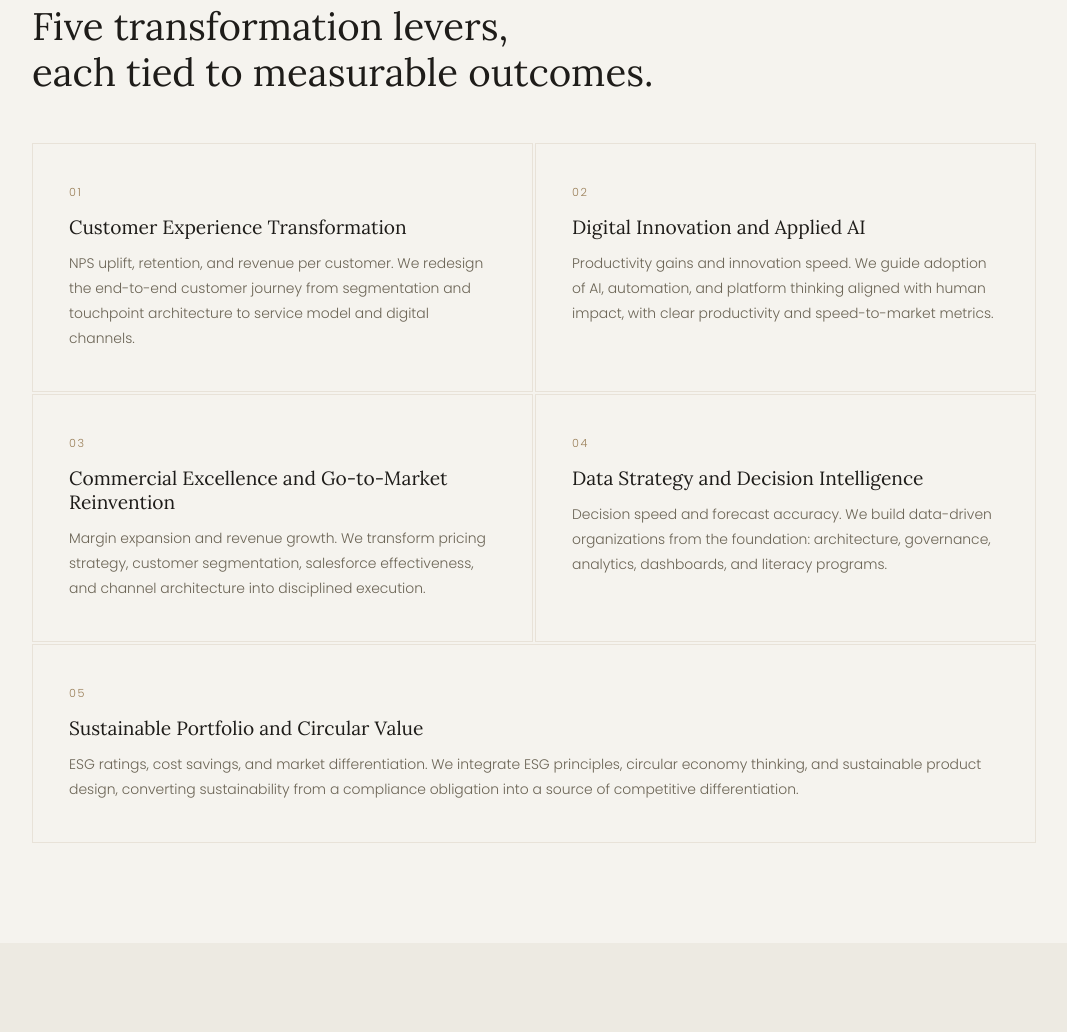
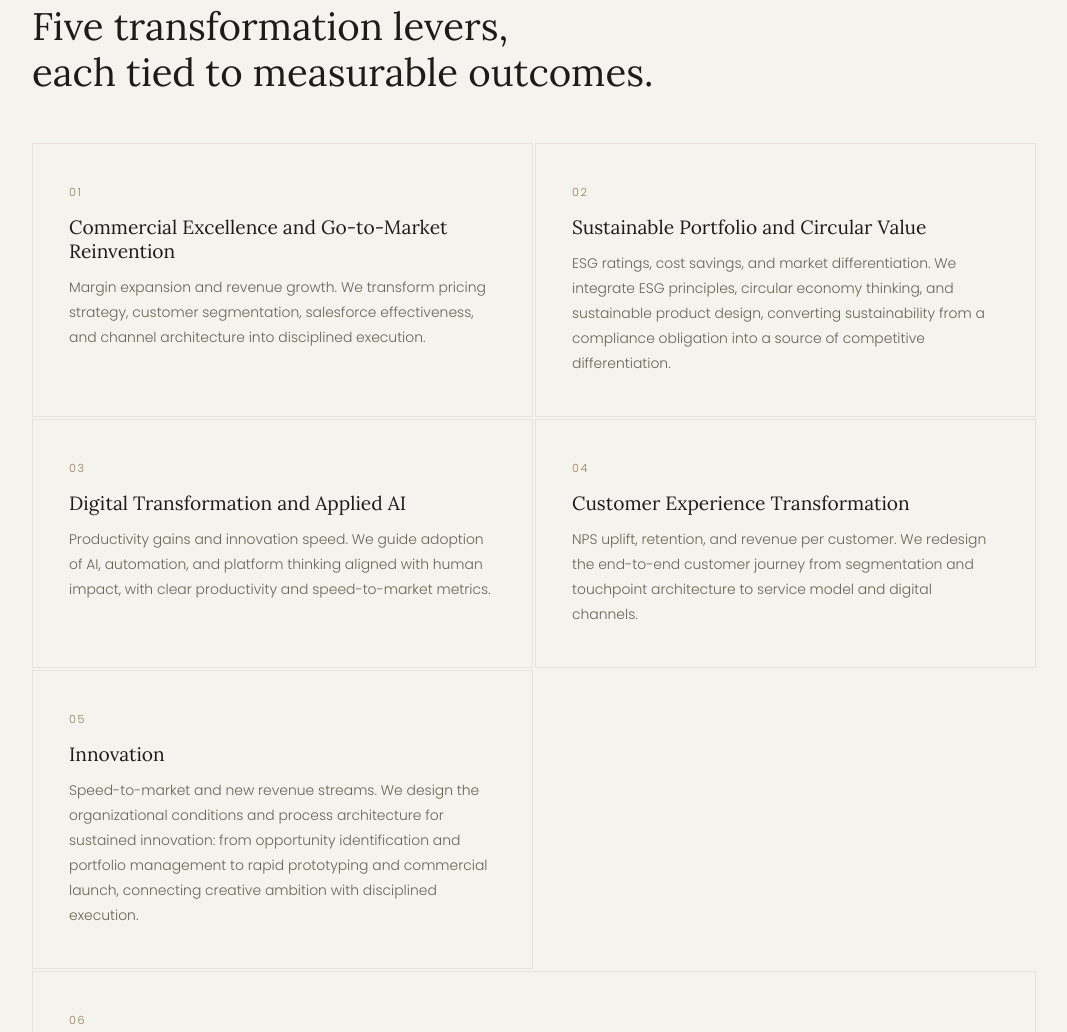
Before and after one commit to manuelandrestorovaron/terrae-vc, a plain HTML site: page partners.html in a window 1280 px wide. Shown: the part 1692-2724 px from the top of the page, without its empty margins (106-1173 px from the left). Drawn offline with Linux system fonts and the light colour scheme.

Commit message:
Add files via upload

```diff
--- a/partners.html
+++ b/partners.html
@@ -218,28 +218,33 @@
   <div class="domains-grid fade-up">
     <div class="domain-card">
       <p class="domain-num">01</p>
+      <h3 class="domain-title" data-en="Commercial Excellence and Go-to-Market Reinvention" data-es="Excelencia Comercial y Reinvención del Go-to-Market">Commercial Excellence and Go-to-Market Reinvention</h3>
+      <p class="domain-body" data-en="Margin expansion and revenue growth. We transform pricing strategy, customer segmentation, salesforce effectiveness, and channel architecture into disciplined execution." data-es="Expansión de margen y crecimiento de ingresos. Transformamos estrategia de precios, segmentación, efectividad de la fuerza de ventas y arquitectura de canales en ejecución disciplinada.">Margin expansion and revenue growth. We transform pricing strategy, customer segmentation, salesforce effectiveness, and channel architecture into disciplined execution.</p>
+    </div>
+    <div class="domain-card">
+      <p class="domain-num">02</p>
+      <h3 class="domain-title" data-en="Sustainable Portfolio and Circular Value" data-es="Portafolio Sostenible y Valor Circular">Sustainable Portfolio and Circular Value</h3>
+      <p class="domain-body" data-en="ESG ratings, cost savings, and market differentiation. We integrate ESG principles, circular economy thinking, and sustainable product design, converting sustainability from a compliance obligation into a source of competitive differentiation." data-es="Ratings ESG, ahorro de costos y diferenciación de mercado. Integramos principios ESG, economía circular y diseño de productos sostenibles, convirtiendo la sostenibilidad de una obligación en una fuente de diferenciación competitiva.">ESG ratings, cost savings, and market differentiation. We integrate ESG principles, circular economy thinking, and sustainable product design, converting sustainability from a compliance obligation into a source of competitive differentiation.</p>
+    </div>
+    <div class="domain-card">
+      <p class="domain-num">03</p>
+      <h3 class="domain-title" data-en="Digital Transformation and Applied AI" data-es="Transformación Digital e IA Aplicada">Digital Transformation and Applied AI</h3>
+      <p class="domain-body" data-en="Productivity gains and innovation speed. We guide adoption of AI, automation, and platform thinking aligned with human impact, with clear productivity and speed-to-market metrics." data-es="Ganancias de productividad y velocidad de innovación. Guiamos la adopción de IA, automatización y pensamiento de plataforma alineado con el impacto humano y métricas claras.">Productivity gains and innovation speed. We guide adoption of AI, automation, and platform thinking aligned with human impact, with clear productivity and speed-to-market metrics.</p>
+    </div>
+    <div class="domain-card">
+      <p class="domain-num">04</p>
       <h3 class="domain-title" data-en="Customer Experience Transformation" data-es="Transformación de Experiencia del Cliente">Customer Experience Transformation</h3>
       <p class="domain-body" data-en="NPS uplift, retention, and revenue per customer. We redesign the end-to-end customer journey from segmentation and touchpoint architecture to service model and digital channels." data-es="Mejora de NPS, retención e ingresos por cliente. Rediseñamos el customer journey de extremo a extremo, desde la segmentación y arquitectura de touchpoints hasta el modelo de servicio y canales digitales.">NPS uplift, retention, and revenue per customer. We redesign the end-to-end customer journey from segmentation and touchpoint architecture to service model and digital channels.</p>
     </div>
     <div class="domain-card">
-      <p class="domain-num">02</p>
-      <h3 class="domain-title" data-en="Digital Innovation and Applied AI" data-es="Innovación Digital e IA Aplicada">Digital Innovation and Applied AI</h3>
-      <p class="domain-body" data-en="Productivity gains and innovation speed. We guide adoption of AI, automation, and platform thinking aligned with human impact, with clear productivity and speed-to-market metrics." data-es="Ganancias de productividad y velocidad de innovación. Guiamos la adopción de IA, automatización y pensamiento de plataforma alineado con el impacto humano y métricas claras.">Productivity gains and innovation speed. We guide adoption of AI, automation, and platform thinking aligned with human impact, with clear productivity and speed-to-market metrics.</p>
+      <p class="domain-num">05</p>
+      <h3 class="domain-title" data-en="Innovation" data-es="Innovación">Innovation</h3>
+      <p class="domain-body" data-en="Speed-to-market and new revenue streams. We design the organizational conditions and process architecture for sustained innovation: from opportunity identification and portfolio management to rapid prototyping and commercial launch, connecting creative ambition with disciplined execution." data-es="Velocidad de lanzamiento y nuevas fuentes de ingresos. Diseñamos las condiciones organizacionales y la arquitectura de procesos para la innovación sostenida: desde la identificación de oportunidades y gestión de portafolio hasta el prototipado rápido y el lanzamiento comercial, conectando la ambición creativa con la ejecución disciplinada.">Speed-to-market and new revenue streams. We design the organizational conditions and process architecture for sustained innovation: from opportunity identification and portfolio management to rapid prototyping and commercial launch, connecting creative ambition with disciplined execution.</p>
     </div>
-    <div class="domain-card">
-      <p class="domain-num">03</p>
-      <h3 class="domain-title" data-en="Commercial Excellence and Go-to-Market Reinvention" data-es="Excelencia Comercial y Reinvención del Go-to-Market">Commercial Excellence and Go-to-Market Reinvention</h3>
-      <p class="domain-body" data-en="Margin expansion and revenue growth. We transform pricing strategy, customer segmentation, salesforce effectiveness, and channel architecture into disciplined execution." data-es="Expansión de margen y crecimiento de ingresos. Transformamos estrategia de precios, segmentación, efectividad de la fuerza de ventas y arquitectura de canales en ejecución disciplinada.">Margin expansion and revenue growth. We transform pricing strategy, customer segmentation, salesforce effectiveness, and channel architecture into disciplined execution.</p>
-    </div>
-    <div class="domain-card">
-      <p class="domain-num">04</p>
+    <div class="domain-card" style="grid-column:span 2;">
+      <p class="domain-num">06</p>
       <h3 class="domain-title" data-en="Data Strategy and Decision Intelligence" data-es="Estrategia de Datos e Inteligencia de Decisión">Data Strategy and Decision Intelligence</h3>
       <p class="domain-body" data-en="Decision speed and forecast accuracy. We build data-driven organizations from the foundation: architecture, governance, analytics, dashboards, and literacy programs." data-es="Velocidad de decisión y precisión de pronóstico. Construimos organizaciones basadas en datos desde la base: arquitectura, gobernanza, analítica, dashboards y programas de alfabetización.">Decision speed and forecast accuracy. We build data-driven organizations from the foundation: architecture, governance, analytics, dashboards, and literacy programs.</p>
-    </div>
-    <div class="domain-card" style="grid-column:span 2;">
-      <p class="domain-num">05</p>
-      <h3 class="domain-title" data-en="Sustainable Portfolio and Circular Value" data-es="Portafolio Sostenible y Valor Circular">Sustainable Portfolio and Circular Value</h3>
-      <p class="domain-body" data-en="ESG ratings, cost savings, and market differentiation. We integrate ESG principles, circular economy thinking, and sustainable product design, converting sustainability from a compliance obligation into a source of competitive differentiation." data-es="Ratings ESG, ahorro de costos y diferenciación de mercado. Integramos principios ESG, economía circular y diseño sostenible de productos, convirtiendo la sostenibilidad de obligación de cumplimiento en fuente de diferenciación competitiva.">ESG ratings, cost savings, and market differentiation. We integrate ESG principles, circular economy thinking, and sustainable product design, converting sustainability from a compliance obligation into a source of competitive differentiation.</p>
     </div>
   </div>
 </section>
```
